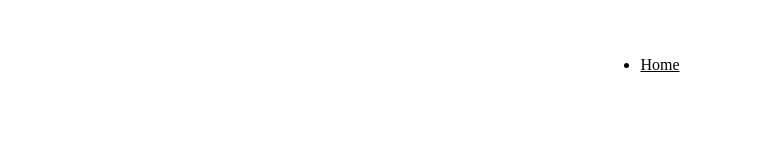
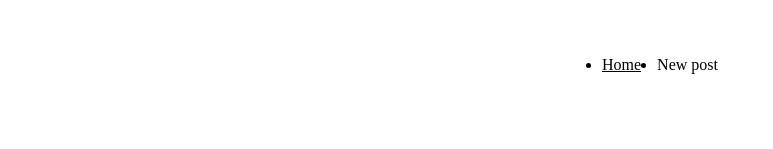
Before and after one commit to atello1/blog-project, a React (Vite) app: page / in a window 1280 px wide. Shown: the top 149 px of the page, without its empty margins (0-773 px from the left). Built offline with nearby package versions, Linux system fonts and the light colour scheme.

Commit message:
create page new post

```diff
--- a/src/App.jsx
+++ b/src/App.jsx
@@ -7,6 +7,7 @@ import RootLayout from "./routes/RootLayout";
 import ErrorPage from "./routes/ErrorPage";
 import Homepage from "./routes/Homepage";
 import BlogDetail from "./routes/BlogDetail";
+import NewPost from "./routes/NewPost";
 
 
 const router = createBrowserRouter([
@@ -17,6 +18,7 @@ const router = createBrowserRouter([
     children: [
       { index: true, element: <Homepage /> },
       { path: "/BlogDetail/:id", element: <BlogDetail /> },
+      { path: "/NewPost", element: <NewPost /> },
     ],
   },
 ]);
--- a/src/components/MainNavigation.jsx
+++ b/src/components/MainNavigation.jsx
@@ -17,16 +17,16 @@ export default function MainNavigation() {
               Home
             </NavLink>
           </li>
-          {/* <li>
+          {<li>
             <NavLink
-              to="/BlogDetail"
+              to="/NewPost"
               className={({ isActive }) =>
                 isActive ? classes.active : undefined
               }
             >
-              Blog listing
+              New post
             </NavLink>
-          </li> */}
+          </li> }
         </ul>
       </nav>
     </header>
--- /dev/null
+++ b/src/routes/NewPost.jsx
@@ -0,0 +1,11 @@
+
+  export default function NewPost (props) {
+
+      return (
+
+        <>
+          <h2>New post page</h2>
+
+        </>
+      )
+  }
```
